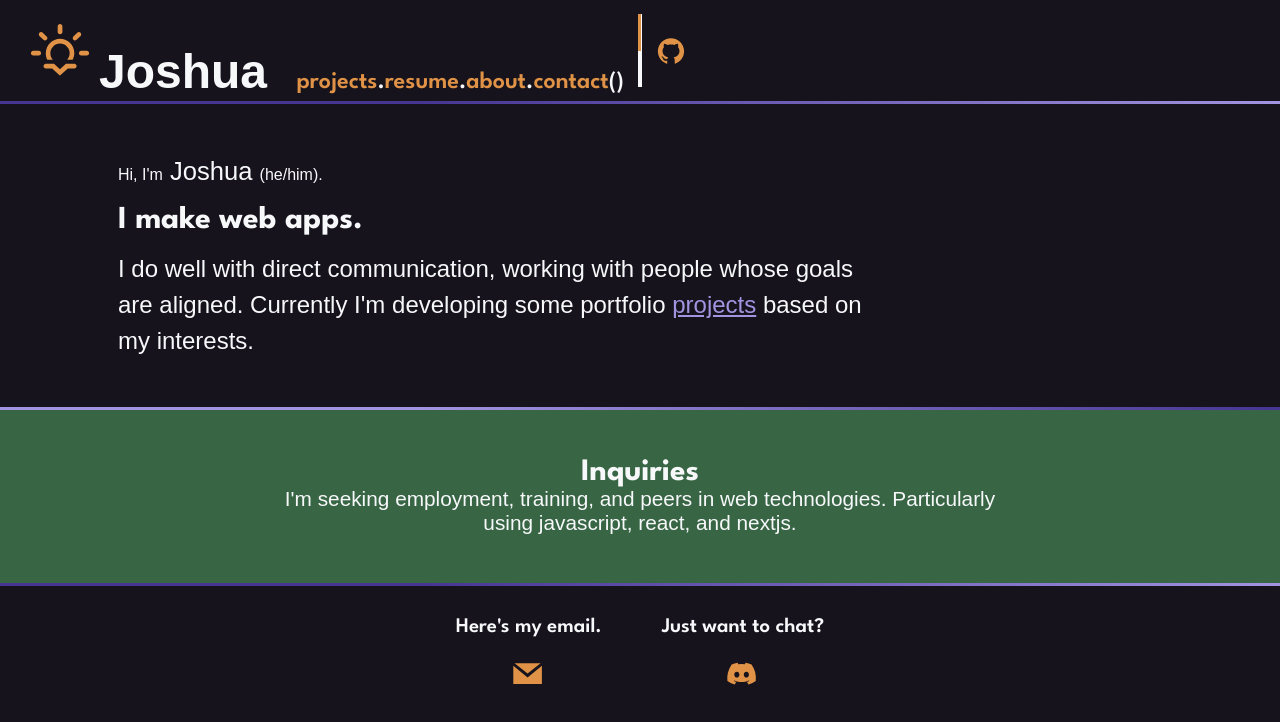
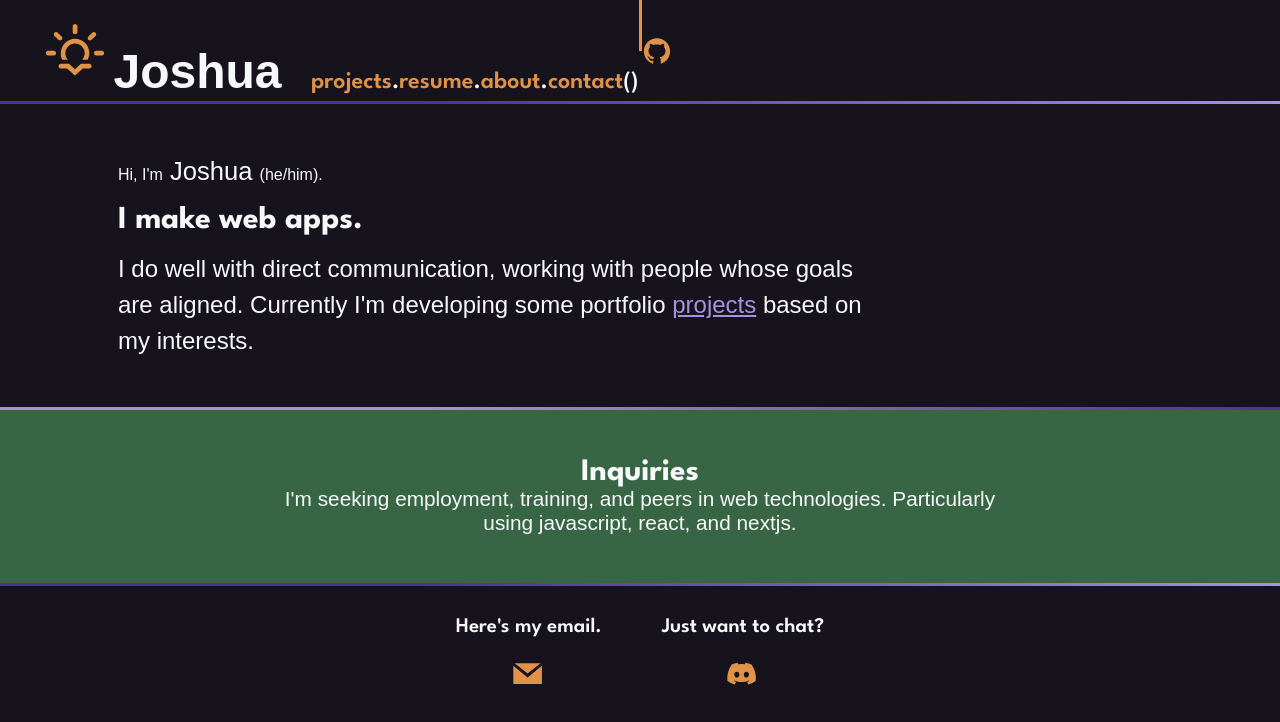
Before and after one commit to CarpentersKeys/portfolio, a Next.js app: page / in a window 1280 px wide. Shown: the top 722 px of the page. Built offline with nearby package versions, Linux system fonts and the light colour scheme; a web font is replaced by a local one.

Commit message:
centralized some styles for layout divider

```diff
--- a/components/Layout.jsx
+++ b/components/Layout.jsx
@@ -23,7 +23,7 @@ export default function Layout({ children, pageTitle }) {
                             <li><Link href='/contact'>contact</Link></li><div>()</div>
                         </ul>
                     </div>
-                    <div className='divider' id={styles.bar}><div style={{ height: '50%', backgroundColor: 'var(--prim-clr)', width: '3px' }}></div> </div>
+                    <div className={styles.divider} ><div style={{ height: '50%', backgroundColor: 'var(--prim-clr)', width: '3px' }}></div> </div>
                     <div id={styles.offsiteUl}>
                         <ul>
                             <li>
--- a/styles/globals.scss
+++ b/styles/globals.scss
@@ -13,6 +13,7 @@
   --grad-tert-light-dark: linear-gradient(90deg, rgba(162,148,224,1) 33%, rgba(71,53,148,1) 100%);
   --grad-tert-dark-light: linear-gradient(90deg, rgba(71,53,148,1) 33%, rgba(162,148,224,1) 100%);
   --grad-prim-light-tert-dark: linear-gradient(90deg, rgba(224,147,70,1) 33%, rgba(71,53,148,1) 100%);
+  --nav-breakpoint: 1182px;
 }
 
 /* border box model: https://css-tricks.com/box-sizing/ */
@@ -52,9 +53,3 @@ a {
 a:hover {
   text-decoration: none;
 }
-
-.divider {
-  margin: 14px;
-  min-width: 4px;
-  background-color: var(--white);
-}
```
